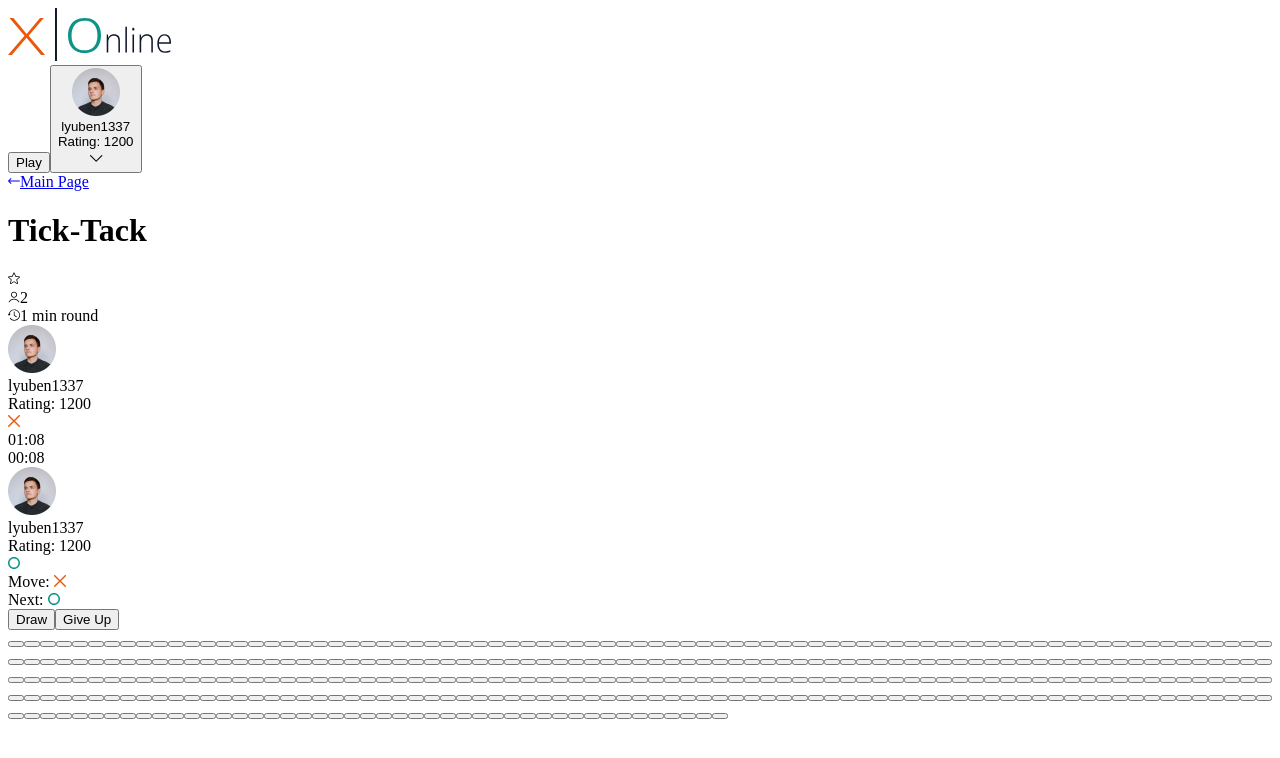
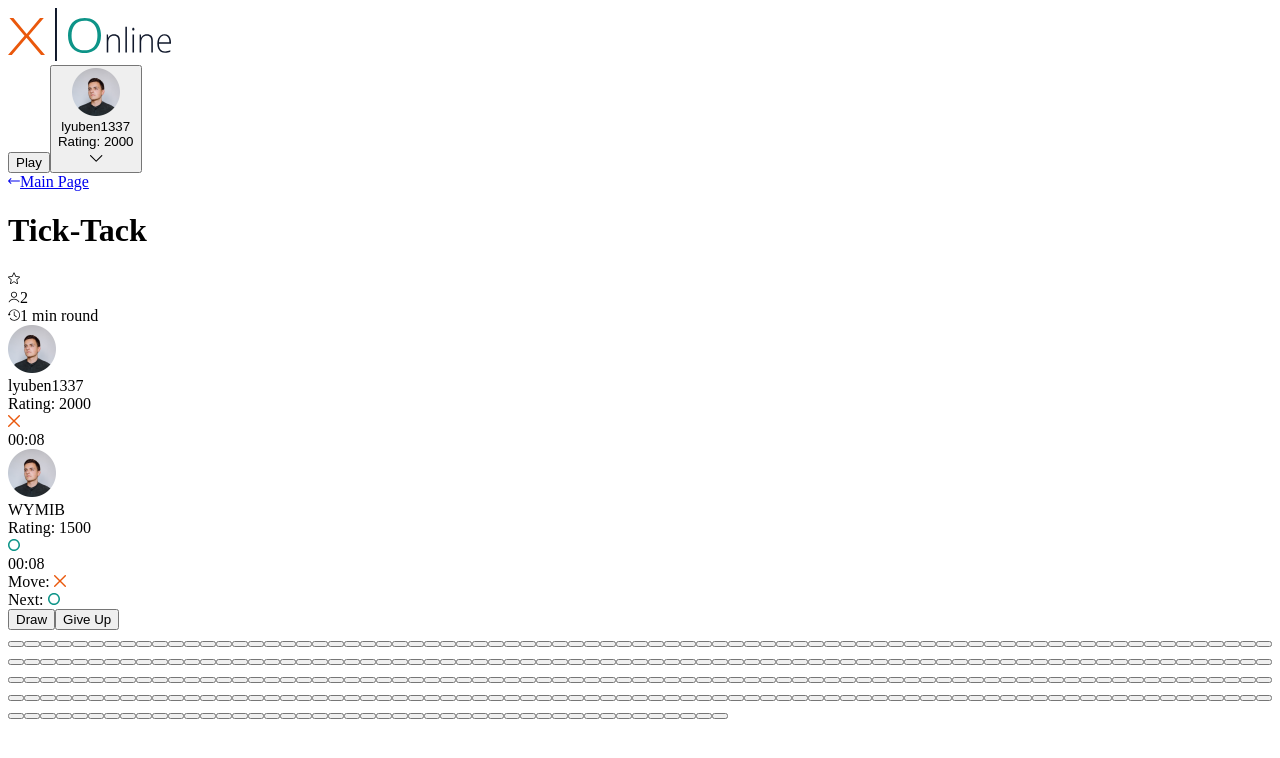
Before and after one commit to lyuben1337/4-person-tick-tack-game, a Next.js app: page / in a window 1280 px wide. Shown: the top 758 px of the page. Built offline with nearby package versions, Linux system fonts and the light colour scheme.

Commit message:
added changing of players

```diff
--- a/components/game/game-field.jsx
+++ b/components/game/game-field.jsx
@@ -3,8 +3,9 @@ import { UiButton } from "../uikit";
 import { GameSymbol } from "./game-symbol";
 import { UseGameState } from "./use-game-state";
 
-export function GameField({ className }) {
-  const { cells, currentMove, nextMove, handleCellClick } = UseGameState();
+export function GameField({ className, playersCount }) {
+  const { cells, currentMove, nextMove, handleCellClick } =
+    UseGameState(playersCount);
 
   const actions = (
     <>
--- a/components/game/game-info.jsx
+++ b/components/game/game-info.jsx
@@ -1,38 +1,77 @@
 import clsx from "clsx";
 import { Profile } from "../profile";
-import { CrossIcon, ZeroIcon } from "./icons";
+import { GameSymbol } from "./game-symbol";
+import { GAME_SYMBOLS } from "./constants";
 
-export function GameInfo({ className }) {
+const players = [
+  {
+    id: 1,
+    name: "lyuben1337",
+    rating: 2000,
+    avatar: null,
+    symbol: GAME_SYMBOLS.CROSS,
+  },
+  {
+    id: 2,
+    name: "WYMIB",
+    rating: 1500,
+    avatar: null,
+    symbol: GAME_SYMBOLS.ZERO,
+  },
+  {
+    id: 3,
+    name: "Шальной Тимон",
+    rating: 2500,
+    avatar: null,
+    symbol: GAME_SYMBOLS.TRIANGLE,
+  },
+  {
+    id: 4,
+    name: "danilgnida",
+    rating: 1900,
+    avatar: null,
+    symbol: GAME_SYMBOLS.SQUARE,
+  },
+];
+
+export function GameInfo({ className, playersCount }) {
   return (
     <div
       className={clsx(
         className,
-        "flex gap-4 justify-between bg-white rounded-2xl shadow-md px-8 py-4",
+        "grid grid-cols-2 gap-4 justify-between bg-white rounded-2xl shadow-md px-8 py-4",
       )}
     >
-      <div className="flex gap-3 items-center">
-        <div className="relative">
-          <Profile className="w-44" />
-          <div className="flex items-center justify-center w-5 h-5 rounded-full bg-white shadow absolute -left-1 -top-1">
-            <CrossIcon />
-          </div>
-        </div>
-        <div className="h-6 w-px bg-slate-200" />
-        <div className="text-slate-900 text-lg font-semibold">01:08</div>
-      </div>
-
-      <div className="flex gap-3 items-center">
-        <div className="text-orange-600 text-lg font-semibold">00:08</div>
-        <div className="h-6 w-px bg-slate-200" />
-        <div className="relative">
-          <Profile className="w-44" />
-          <div className="flex items-center justify-center w-5 h-5 rounded-full bg-white shadow absolute -left-1 -top-1">
-            <ZeroIcon />
-          </div>
-        </div>
-      </div>
+      {players.slice(0, playersCount).map((player, index) => (
+        <PlayerInfo playerInfo={player} key={index} isRight={index % 2 === 1} />
+      ))}
     </div>
   );
 }
 
-function PlayerInfo({ pl }) {}
+function PlayerInfo({ playerInfo, isRight }) {
+  return (
+    <div className="flex gap-3 items-center">
+      <div className={clsx("relative", isRight && "order-3")}>
+        <Profile
+          className="w-44"
+          name={playerInfo.name}
+          avatar={playerInfo.avatar}
+          rating={playerInfo.rating}
+        />
+        <div className="flex items-center justify-center w-5 h-5 rounded-full bg-white shadow absolute -left-1 -top-1">
+          <GameSymbol symbol={playerInfo.symbol} />
+        </div>
+      </div>
+      <div
+        className={clsx(
+          "text-orange-600 text-lg font-semibold",
+          isRight && "order-2",
+        )}
+      >
+        00:08
+      </div>
+      <div className={clsx("h-6 w-px bg-slate-200", isRight && "order-1")} />
+    </div>
+  );
+}
--- a/components/game/game-title.jsx
+++ b/components/game/game-title.jsx
@@ -1,7 +1,7 @@
 import Link from "next/link";
 import { ArrowLeftIcon, HistoryIcon, PlayersIcon, StarIcon } from "./icons";
 
-export function GameTitle() {
+export function GameTitle({ playersCount }) {
   return (
     <div className="pl-2">
       <Link
@@ -15,7 +15,8 @@ export function GameTitle() {
       <div className="flex items-center gap-3 text-xs text-slate-400">
         <StarIcon />
         <div className="flex items-center gap-1">
-          <PlayersIcon />2
+          <PlayersIcon />
+          {playersCount}
         </div>
         <div className="flex items-center gap-1">
           <HistoryIcon />1 min round
--- a/components/game/use-game-state.js
+++ b/components/game/use-game-state.js
@@ -1,17 +1,20 @@
 import { GAME_SYMBOLS } from "./constants";
 import { useState } from "react";
 
-export function UseGameState() {
+export function UseGameState(playersCount) {
   const [{ cells, currentMove }, setGameState] = useState(() => ({
     cells: new Array(19 * 19).fill(null),
     currentMove: GAME_SYMBOLS.CROSS,
   }));
 
-  function getNextMove(currentMove) {
+  function getNextMove(currentMove, playersCount) {
+    if (playersCount === 2) {
+      return (currentMove % 2) + 1;
+    }
     return (currentMove % Object.keys(GAME_SYMBOLS).length) + 1;
   }
 
-  const nextMove = getNextMove(currentMove);
+  const nextMove = getNextMove(currentMove, playersCount);
 
   const handleCellClick = (index) => {
     setGameState((lastGameState) => {
@@ -21,7 +24,7 @@ export function UseGameState() {
 
       return {
         ...lastGameState,
-        currentMove: getNextMove(lastGameState.currentMove),
+        currentMove: getNextMove(lastGameState.currentMove, playersCount),
         cells: lastGameState.cells.map((cell, i) =>
           i === index ? lastGameState.currentMove : cell,
         ),
--- a/components/header/header.jsx
+++ b/components/header/header.jsx
@@ -11,7 +11,7 @@ export function Header() {
         Play
       </UiButton>
       <button className="ml-auto gap-1 flex items-center transition-colors text-teal-600 hover:text-teal-500">
-        <Profile />
+        <Profile name="lyuben1337" rating="2000" />
         <ArrowDownIcon />
       </button>
     </header>
--- a/components/profile/profile.jsx
+++ b/components/profile/profile.jsx
@@ -2,7 +2,7 @@ import Image from "next/image";
 import avatarSrc from "./avatar.png";
 import clsx from "clsx";
 
-export function Profile({ className }) {
+export function Profile({ className, name, rating, avatar = avatarSrc }) {
   return (
     <div
       className={clsx(
@@ -11,9 +11,11 @@ export function Profile({ className }) {
       )}
     >
       <Image src={avatarSrc} width={48} height={48} alt="avatar" unoptimized />
-      <div>
-        <div className="text-lg leading-tight">lyuben1337</div>
-        <div className="text-slate-400 text-xs leading-tight">Rating: 1200</div>
+      <div className="overflow-hidden">
+        <div className="text-lg leading-tight truncate">{name}</div>
+        <div className="text-slate-400 text-xs leading-tight">
+          Rating: {rating}
+        </div>
       </div>
     </div>
   );
--- a/pages/index.jsx
+++ b/pages/index.jsx
@@ -1,14 +1,17 @@
 import { Header } from "../components/header";
 import { GameField, GameInfo, GameTitle } from "../components/game";
+import { useState } from "react";
 
 export default function HomePage() {
+  const [playersCount, setPlayersCount] = useState(2);
+
   return (
     <div className="bg-slate-50 min-h-screen">
       <Header />
       <main className="pt-6 mx-auto w-max">
-        <GameTitle />
-        <GameInfo className="mt-4" />
-        <GameField className="mt-4" />
+        <GameTitle playersCount={playersCount} />
+        <GameInfo playersCount={playersCount} className="mt-4" />
+        <GameField playersCount={playersCount} className="mt-4" />
       </main>
     </div>
   );
```
